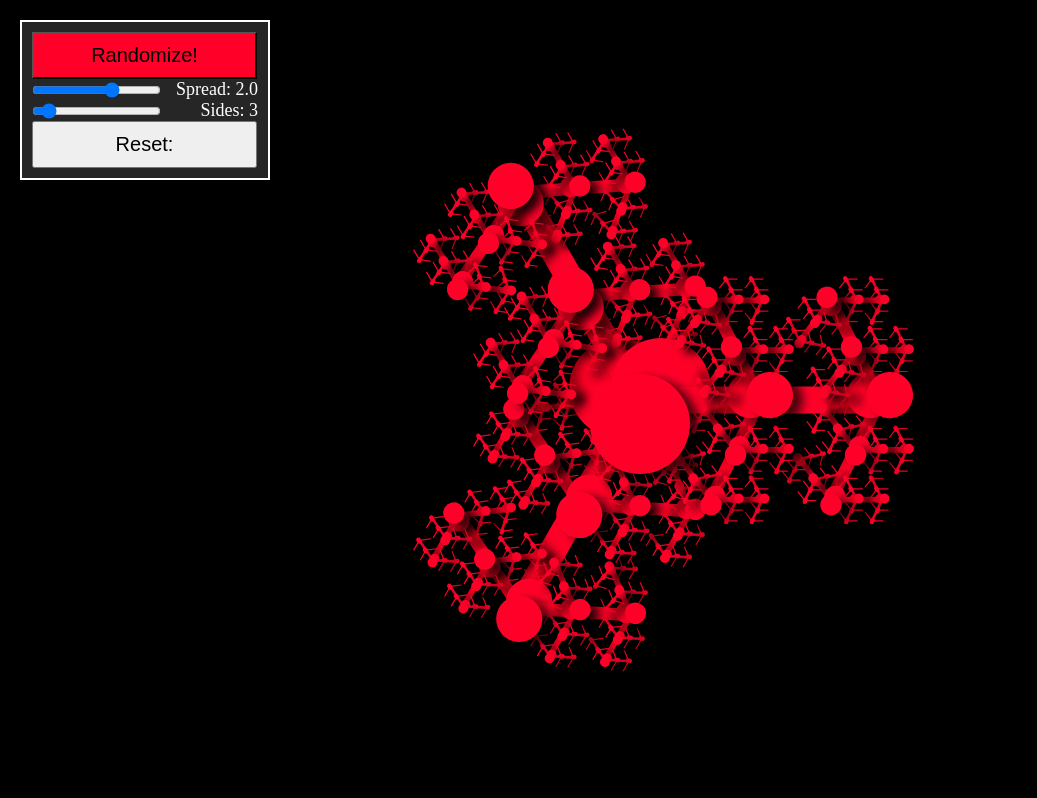
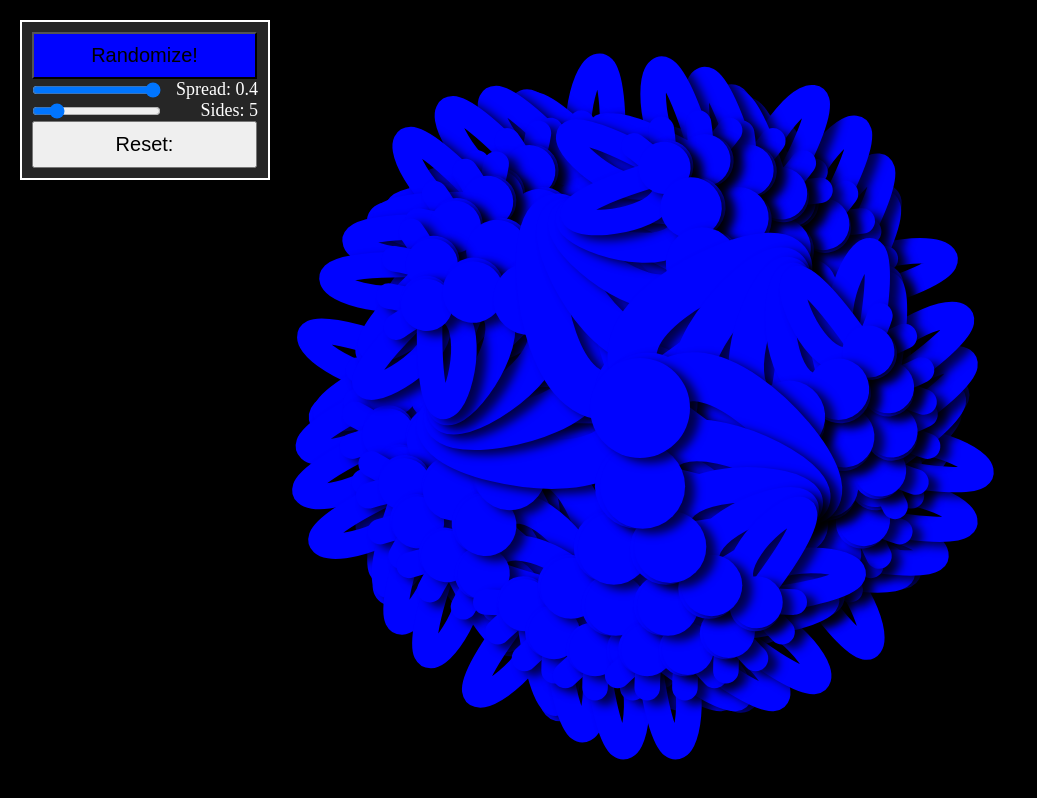
Before and after one commit to YakubuAmidu/Generator-art, a website: page index.html in a window 1280 px wide. Both pictures are taken after a click on the button "Randomize!". Shown: the whole page, without its empty margins (0-1037 px from the left). Drawn offline with Linux system fonts and the light colour scheme.

Commit message:
Initial commit

```diff
--- a/index.html
+++ b/index.html
@@ -19,16 +19,16 @@
           <input
             id="spread"
             type="range"
-            min="0.1"
-            max="3.1"
-            step="0.1"
+            min="-0.3"
+            max="0.3"
+            step="0.01"
             value="1"
           />
           <label for="spread">Spread: </label>
         </div>
 
         <div class="box">
-          <input id="sides" type="range" min="2" max="15" step="1" value="5" />
+          <input id="sides" type="range" min="2" max="22" step="1" value="5" />
           <label for="sides">Sides: </label>
         </div>
       </div>
--- a/script.js
+++ b/script.js
@@ -14,15 +14,15 @@ window.addEventListener("load", function () {
 
   // Effect settings
   let size =
-    canvas.width < canvas.height ? canvas.width * 0.3 : canvas.height * 0.3;
+    canvas.width < canvas.height ? canvas.width * 0.1 : canvas.height * 0.1;
   const maxLevel = 4;
-  const branches = 2;
+  const branches = 1;
 
-  let sides = 5;
-  let scale = 0.7;
-  let spread = 0.1;
+  let sides = 10;
+  let scale = 0.85;
+  let spread = -0.2;
   let color = "hsl(" + Math.random() * 360 + ", 100%, 50%)";
-  let lineWidth = Math.floor(Math.random() * 20 + 10);
+  let lineWidth = 30;
 
   // Controls
   const randomizeButton = document.getElementById("randomizeButton");
@@ -44,15 +44,18 @@ window.addEventListener("load", function () {
     drawFractal();
   });
 
+  let pointX = 0;
+  let pointY = size;
+
   function drawBranch(level) {
     if (level > maxLevel) return;
     ctx.beginPath();
-    ctx.moveTo(0, 0);
-    ctx.lineTo(size, 0);
+    ctx.moveTo(pointX, pointY);
+    ctx.bezierCurveTo(0, size * -3, size * 5, size * 10 * spread, 0, 0);
     ctx.stroke();
     for (let i = 0; i < branches; i++) {
       ctx.save();
-      ctx.translate(size - (size / branches) * i, 0);
+      ctx.translate(pointX, pointY);
       ctx.scale(scale, scale);
 
       ctx.save();
@@ -87,18 +90,17 @@ window.addEventListener("load", function () {
 
     ctx.restore();
     randomizeButton.style.background = color;
-  };
+  }
 
   drawFractal();
 
   function randomizeFractal() {
-    sides = Math.floor(Math.random() * 7 + 2);
-    scale = Math.random() * 0.4 + 0.4;
-    spread = Math.random() * 2.9 + 0.1;
+    sides = Math.floor(Math.random() * 18 + 2);
+    spread = Math.random() * 0.6 + 0.3;
     color = "hsl(" + Math.random() * 360 + ", 100%, 50%)";
     drawFractal();
-    lineWidth = Math.floor(Math.random() * 20 + 10);
-  };
+    lineWidth = Math.floor(Math.random() * 30 + 20);
+  }
 
   randomizeButton.addEventListener("click", function () {
     randomizeFractal();
@@ -107,12 +109,12 @@ window.addEventListener("load", function () {
   });
 
   function resetFractal() {
-    sides = 5;
-    scale = 0.5;
-    spread = 0.7;
+    sides = 15;
+    scale = 0.85;
+    spread = 0.2;
     color = "hsl(290, 100%, 50%)";
-    lineWidth = 15;
-  };
+    lineWidth = 30;
+  }
 
   resetButton.addEventListener("click", function () {
     resetFractal();
@@ -125,13 +127,19 @@ window.addEventListener("load", function () {
     label_spread.innerText = "Spread: " + Number(spread).toFixed(1);
     slider_sides.value = sides;
     label_sides.innerText = "Sides: " + sides;
-  };
+  }
 
   updateSliders();
 
   window.addEventListener("resize", function () {
     canvas.width = window.innerWidth;
     canvas.height = window.innerHeight;
+    size =
+      canvas.width < canvas.height ? canvas.width * 0.1 : canvas.height * 0.1;
+    ctx.shadowColor = "rgba(0,0,0,0.7)";
+    ctx.shadowOffsetX = 10;
+    ctx.shadowOffsetY = 5;
+    ctx.shadowBlur = 10;
     drawFractal();
   });
 });
```
